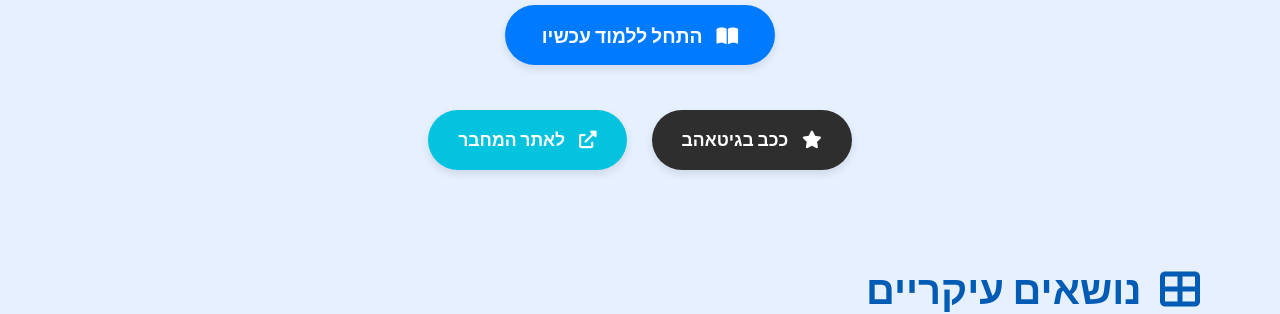
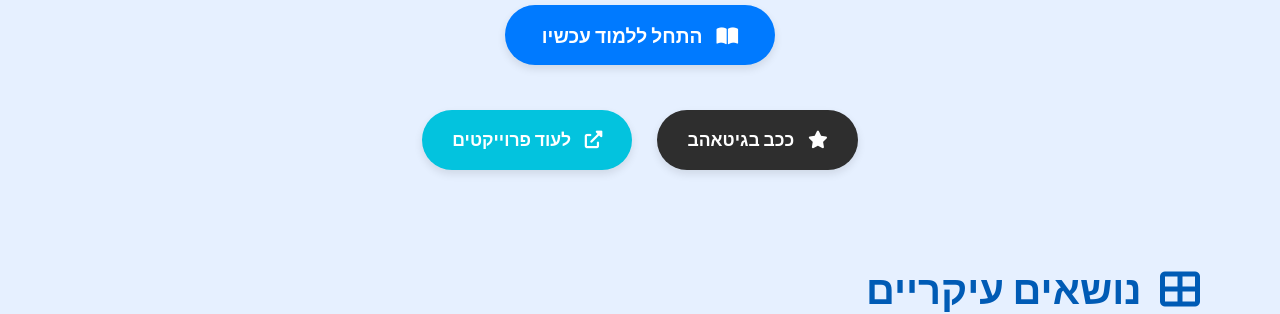
Before and after one commit to NHLOCAL/ZeKal, a Jekyll site: the page built from docs/index.md, in a window 1280 px wide and 900 px high, scrolled down 613 px. Shown: the part 130-444 px from the top of the window. Built offline with Jekyll 4.4.1, drawn with Linux system fonts in a browser that asks for light colours.

Commit message:
Update index.md

```diff
--- a/docs/index.md
+++ b/docs/index.md
@@ -16,7 +16,7 @@ title: "בית"
             <i class="fas fa-star"></i> ככב בגיטאהב
         </a>
         <a href="https://nhlocal.github.io/?utm_source=ZeKalHome&utm_medium=site" class="button" target="_blank" rel="noopener noreferrer" style="background-color: #03C3DE;">
-            <i class="fas fa-external-link-alt"></i> לאתר המחבר
+            <i class="fas fa-external-link-alt"></i> לעוד פרוייקטים
         </a>
     </div>
 </div>
```
